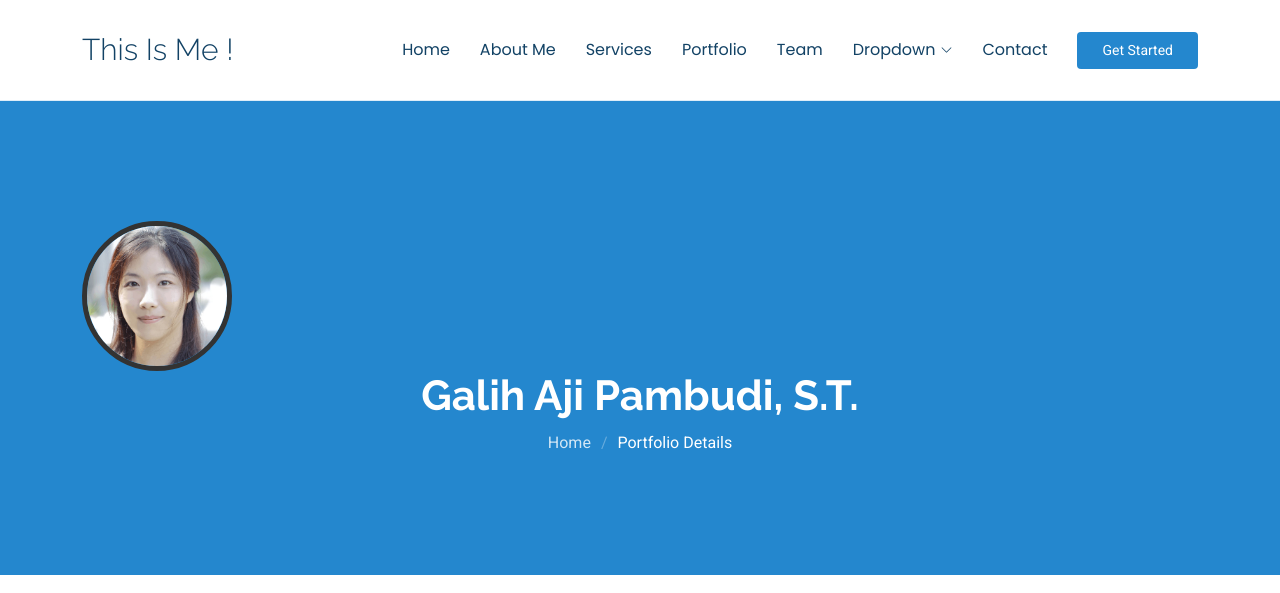
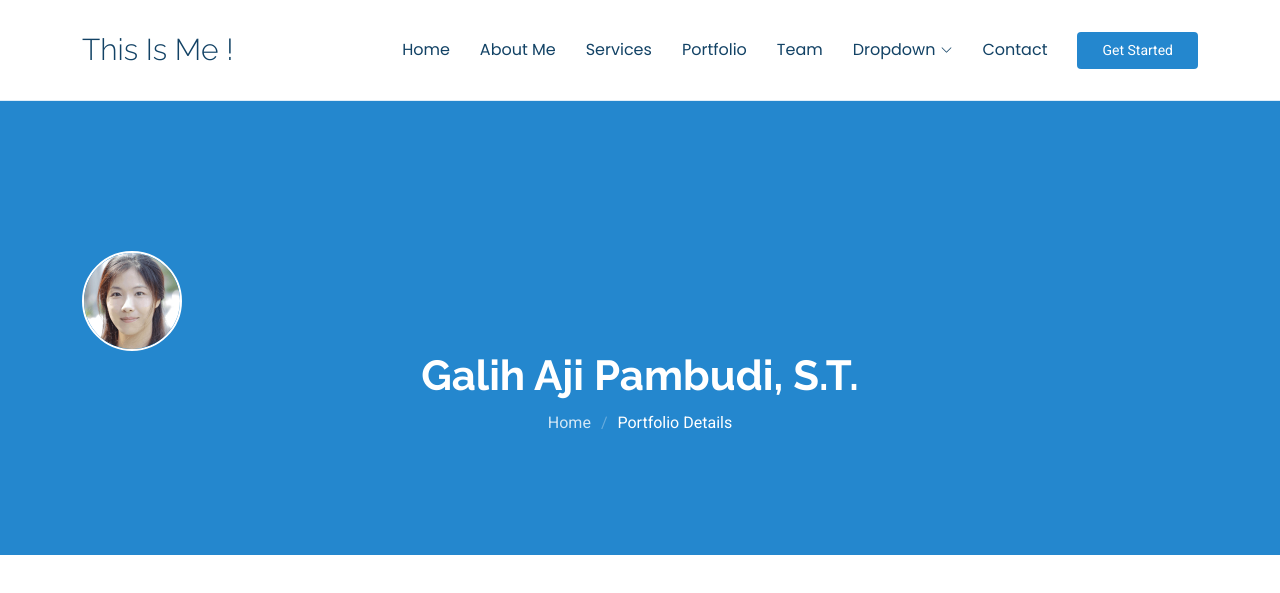
Before and after one commit to kuro-kazuto/kuro-kazuto.github.io, a plain HTML site: page index.html in a window 1280 px wide. Shown: the top 593 px of the page. Drawn offline with Linux system fonts and the light colour scheme.

Commit message:
update 1.1

```diff
--- a/assets/css/main.css
+++ b/assets/css/main.css
@@ -745,18 +745,18 @@ h6 {
 
 }
 
-.gambar-container {
-  width: 150px;
-  height: 150px;
-  border-radius: 50%;
-  overflow: hidden;
-  border: 5px solid #333;
-}
-
-.gambar-container img {
-  width: 100%;
-  height: 100%;
-  object-fit: cover;
+.round {
+	margin-top:30px;
+    border-radius: 50%;
+    overflow: hidden;
+    width: 100px;
+    height: 100px;
+	border:2px solid white;
+    }
+.round img {
+    display: block;
+    min-width: 100%;
+    min-height: 100%;
 }
 
 .page-title .round-img {
--- a/index.html
+++ b/index.html
@@ -86,9 +86,10 @@
     <!-- Page Title -->
     <div class="page-title accent-background">
       <div class="container">
-        <div class="gambar-container">
-          <img src="assets/img/testimonials/testimonials-2.jpg" alt="">
-        </div>
+
+        <div class="round">
+					<img src="assets/img/testimonials/testimonials-2.jpg" alt="" height="100px" width=auto/>
+				</div>
 
         <h1>Galih Aji Pambudi, S.T.</h1>
         <nav class="breadcrumbs">
```
